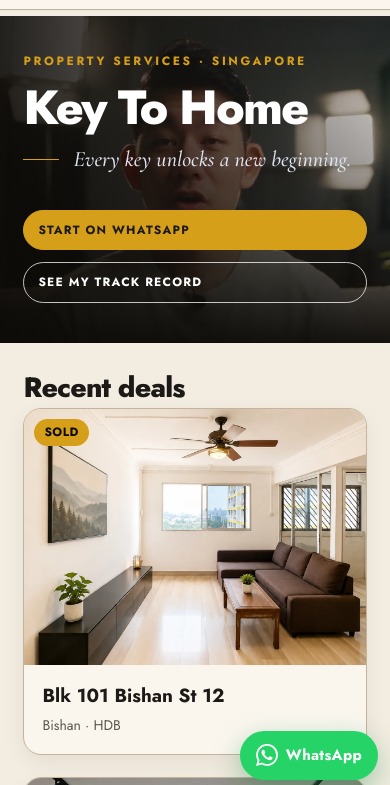
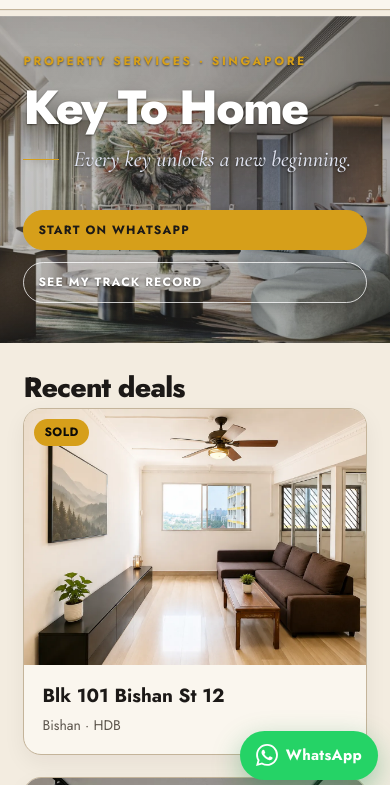
Before and after one commit to louistcc-stack/Keytohome, a plain HTML site: page index.html in a window 390 px wide. Shown: the part 52-837 px from the top of the page. Drawn offline with nearby package versions, Linux system fonts and the light colour scheme.

Commit message:
Swap the homepage hero to the living room photo.
Use a high-quality WebP, keep the sofa, mural and window in frame, and lighten the overlay so the room stays clear on the right.

Co-authored-by: louistcc-stack <louistcc-stack@users.noreply.github.com>

```diff
--- a/css/kth-pages.css
+++ b/css/kth-pages.css
@@ -1,7 +1,7 @@
 /* Shared layout for the beige site: hero, floating WhatsApp, about, contact. */
 
-.hp-hero{position:relative;min-height:calc(78vh - 74px);display:flex;align-items:flex-end;margin-top:74px;padding:48px 6vw 64px;background:#1C1917 url(../assets/kth/valuation-poster.jpg) center 30%/cover}
-.hp-hero .shade{position:absolute;inset:0;background:linear-gradient(90deg,#0d0b08e8 0%,#0d0b08a0 45%,#0d0b0840 100%),linear-gradient(to top,#0d0b08f0 0%,#0d0b0840 40%,transparent 70%)}
+.hp-hero{position:relative;min-height:calc(78vh - 74px);display:flex;align-items:flex-end;margin-top:74px;padding:48px 6vw 64px;background:#1C1917 url(../assets/kth/hero-living-room.webp) center 58%/cover}
+.hp-hero .shade{position:absolute;inset:0;background:linear-gradient(90deg,rgba(13,11,8,.72) 0%,rgba(13,11,8,.40) 30%,rgba(13,11,8,.10) 54%,rgba(13,11,8,0) 72%)}
 .hp-hero .c{position:relative;z-index:1;max-width:720px;color:#fff}
 .hp-hero .eb{color:#D69F1A;letter-spacing:.22em;font-size:12px;font-weight:700;text-transform:uppercase;margin:0 0 14px}
 .hp-hero h1{font-size:clamp(48px,8vw,96px);margin:0 0 16px;line-height:.95;color:#fff;font-weight:800;letter-spacing:-.04em}
@@ -79,7 +79,10 @@ a:focus-visible,button:focus-visible,input:focus-visible,select:focus-visible,te
   .stat{max-width:280px}
   .portrait{max-width:280px}
   body:not(.home) .vhero{padding-top:8px}
-  .hp-hero{margin-top:68px;min-height:0;padding:36px 6vw 40px}
+  .hp-hero{margin-top:68px;min-height:0;padding:36px 6vw 40px;background-position:68% 52%}
+  .hp-hero .shade{background:linear-gradient(180deg,rgba(13,11,8,.20) 0%,rgba(13,11,8,.28) 100%)}
+  .hp-hero h1,.hp-hero .hp-quote,.hp-hero .eb{text-shadow:0 1px 2px rgba(13,11,8,.55),0 8px 22px rgba(13,11,8,.35)}
+  .hp-hero .pill.ghost{text-shadow:0 1px 2px rgba(13,11,8,.5);box-shadow:0 2px 12px rgba(13,11,8,.22)}
   .hp-hero .btns,.hp-hero .btns .pill{width:100%}
   .hp-hero .btns .pill{justify-content:center}
 }
```
Also changed, not shown: assets/kth/hero-living-room.webp (added).
